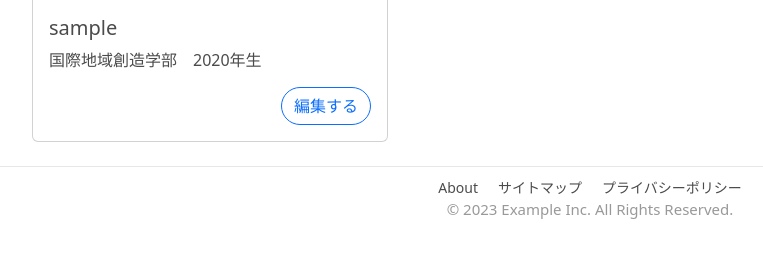
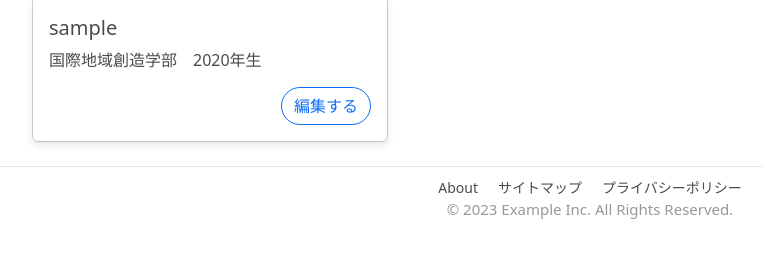
Before and after one commit to e235733/YuiCam, a Flask app: page /index in a window 1280 px wide. Shown: the part 93-351 px from the top of the page, without its empty margins (50-813 px from the left). Run offline with Flask 3, Linux system fonts and the light colour scheme; the visitor is signed in with stand-in values (Sample User, id 1); tables that the repository leaves empty hold one stand-in row (values such as "Sample post").

Commit message:
カードに影追加

```diff
--- a/static/style.css
+++ b/static/style.css
@@ -203,3 +203,7 @@ body {
     float: right;
     border-radius: 30px;
 }
+
+.card-body{
+    box-shadow: 0 4px 8px rgba(0, 0, 0, 0.1);
+}
```
